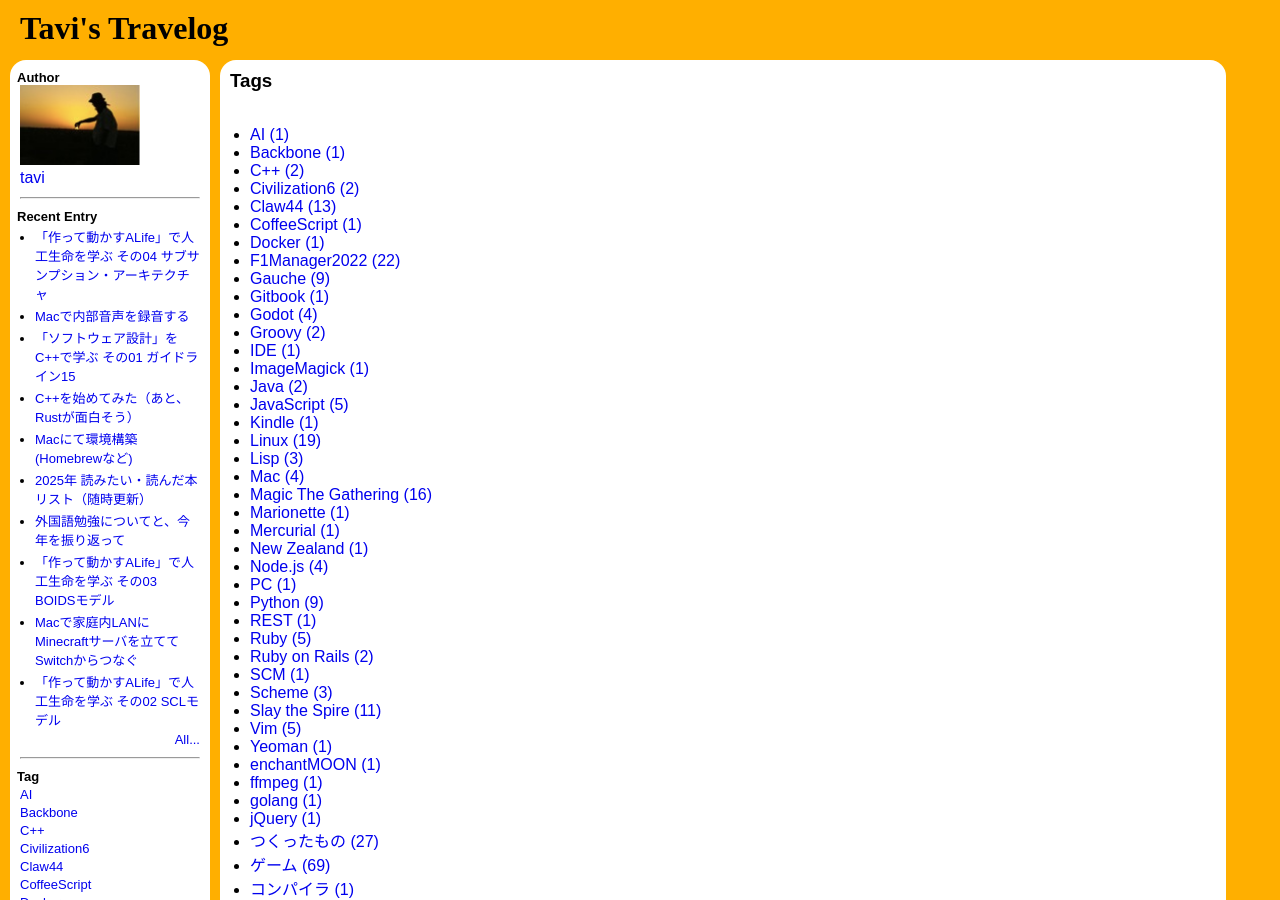
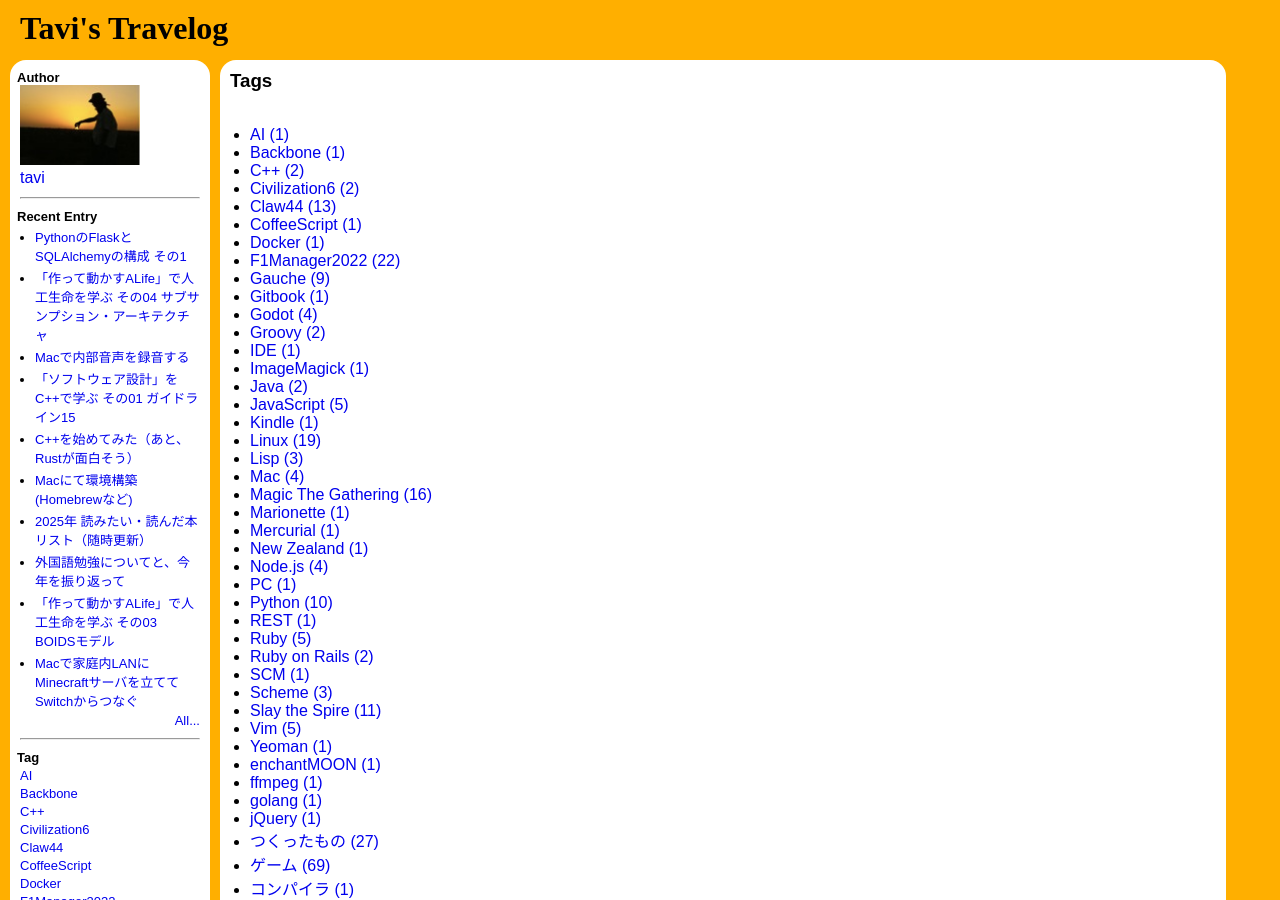
Before and after one commit to ryotakato/ryotakato.github.io, a Jekyll site: the page built from tags.html, in a window 1280 px wide and 900 px high. Built offline with Jekyll 4.4.1, drawn with Linux system fonts in a browser that asks for light colours; some of the changed lines change nothing that is shown; some of the changed text lies outside the part shown.

Commit message:
add article & modify article

````diff
--- a/_posts/2025-01-04-what-i-want-to-read-2025.md
+++ b/_posts/2025-01-04-what-i-want-to-read-2025.md
@@ -33,6 +33,21 @@
 2. [火星の人](#book-2)
 3. [City of the Rats (Deltora Quest 3)](#book-3)
 
+4. [旅をする木](#book-4)
+5. [隣り合わせの灰と青春](#book-5)
+6. [不死王](#book-6)
+7. [風よ、龍に届いているか](#book-7)
+8. [あなたも名探偵](#book-8)
+9. [The World's Poorest President Speaks Out](#book-9)
+10. [オルクセン王国史 １](#book-10)
+11. [オルクセン王国史 ２](#book-11)
+12. [オルクセン王国史 ３](#book-12)
+13. [オルクセン王国史 ４](#book-13)
+14. [三体](#book-14)
+15. [三体2 黒暗森林 上](#book-15)
+16. [三体2 黒暗森林 下](#book-16)
+17. [三体3 死神永生 上](#book-17)
+18. [三体3 死神永生 下](#book-18)
 
 
 
@@ -80,3 +95,100 @@
 まあ、話は知っているので、それのおかげではあるけども。
 
 とりあえず次の4作目も読むけど、IELTSがあるので、少し間をあける。
+
+
+
+### 旅をする木 {#book-4}
+
+<div class="AmaQuick-box" style="margin-bottom: 0px;"><div class="AmaQuick-image" style="float: left; margin: 0px 12px 1px 0px;"><a href="https://www.amazon.co.jp/dp/B09TKF5T68/?tag=tavi06-22" name="AmaQuicklink" target="_blank"><img src="https://m.media-amazon.com/images/I/41vYR6Am84L._SL200_.jpg" alt="旅をする木 (文春文庫)" style="border: none;"/></a></div><div class="AmaQuick-info" style="margin-bottom: 10px; line-height: 120%"><div class="AmaQuick-name" style="margin-bottom: 10px; line-height: 120%"><a href="https://www.amazon.co.jp/dp/B09TKF5T68/?tag=tavi06-22" name="AmaQuicklink" target="_blank">旅をする木 (文春文庫)</a><div class="AmaQuick-powered-date" style="font-size: 80%; margin-top: 5px; line-height: 120%">posted with <a href="https://creazy.net/amazon_quick_affiliate" title="AmaQuick" target="_blank">AmaQuick</a></div></div><div class="AmaQuick-detail">星野 道夫(著)</div><div class="AmaQuick-sub-info" style="float: left;"><div class="AmaQuick-link" style="margin-top: 5px"><a href="https://www.amazon.co.jp/dp/B09TKF5T68/?tag=tavi06-22" name="AmaQuicklink" target="_blank">Amazon.co.jpで詳細を見る</a></div></div></div><div class="AmaQuick-footer" style="clear: left"></div></div>
+
+2025/04/26 読了
+
+若い時、星野道夫さんにハマっていて、この本も何度となく読んだけど、
+母親が家に忘れていったので、
+
+
+### 隣り合わせの灰と青春 {#book-5}
+
+2025/04/28 読了
+
+### 不死王 {#book-6}
+
+2025/04/29 読了
+
+### 風よ、龍に届いているか {#book-7}
+
+読み中
+
+### あなたも名探偵 {#book-8}
+
+<div class="AmaQuick-box" style="margin-bottom: 0px;"><div class="AmaQuick-image" style="float: left; margin: 0px 12px 1px 0px;"><a href="https://www.amazon.co.jp/dp/4488400663/?tag=tavi06-22" name="AmaQuicklink" target="_blank"><img src="https://m.media-amazon.com/images/I/41OaBLjDAuL._SL200_.jpg" alt="あなたも名探偵 (創元推理文庫)" style="border: none;"/></a></div><div class="AmaQuick-info" style="margin-bottom: 10px; line-height: 120%"><div class="AmaQuick-name" style="margin-bottom: 10px; line-height: 120%"><a href="https://www.amazon.co.jp/dp/4488400663/?tag=tavi06-22" name="AmaQuicklink" target="_blank">あなたも名探偵 (創元推理文庫)</a><div class="AmaQuick-powered-date" style="font-size: 80%; margin-top: 5px; line-height: 120%">posted with <a href="https://creazy.net/amazon_quick_affiliate" title="AmaQuick" target="_blank">AmaQuick</a></div></div><div class="AmaQuick-detail">市川 憂人(著), 米澤 穂信(著), 東川 篤哉(著), 麻耶 雄嵩(著), 法月 綸太郎(著)</div><div class="AmaQuick-sub-info" style="float: left;"><div class="AmaQuick-link" style="margin-top: 5px"><a href="https://www.amazon.co.jp/dp/4488400663/?tag=tavi06-22" name="AmaQuicklink" target="_blank">Amazon.co.jpで詳細を見る</a></div></div></div><div class="AmaQuick-footer" style="clear: left"></div></div>
+
+2025/05/27 読了
+
+妻が子ども向けの、いつのまにか名探偵シリーズの一つかと勘違いして借りてきた本。
+子どもには少し早いので、僕が読んだ。
+有名なミステリー小説家のオムニバスって感じ。
+どれもまあまあ面白かったけど、自身の作品のスピンオフって感じが強かった。
+これを読んで実際にその人の本編シリーズ読んでみようかなと思ったのは、最初の、市川憂人さんぐらいかな。
+
+
+
+### The World's Poorest President Speaks Out {#book-9}
+
+2025/05/24 読了
+一度日本語版を読んだことあるが、ムヒカ元大統領が亡くなったので、追悼の意を込めて。
+彼が言ったスピーチをまとめてあるが、決して突飛なアイディアや革新的な発表をしているわけではない。
+一つ一つのことはかなり当たり前のことなのだが、
+やはりこれは誰が言っている言葉なのかというのが大事な点だろう。
+贅沢な暮らしをせず、自分に必要なことだけで暮らしている大統領が言うからこそ、
+説得力が全然違う。
+
+R.I.P.
+
+
+
+### オルクセン王国史 １ {#book-10}
+
+2025/06/09 読了
+感想は4巻まとめて。
+
+### オルクセン王国史 ２ {#book-11}
+
+2025/06/10 読了
+感想は4巻まとめて。
+
+### オルクセン王国史 ３ {#book-12}
+
+2025/06/15 読了
+感想は4巻まとめて。
+
+### オルクセン王国史 ４ {#book-13}
+
+2025/06/20 読了
+
+
+### 三体 {#book-14}
+
+2025/06/25 読了
+
+
+### 三体2 黒暗森林 上 {#book-15}
+
+2025/07/03 読了
+感想は下巻とともに。
+
+
+### 三体2 黒暗森林 下 {#book-16}
+
+2025/07/06 読了
+
+
+
+### 三体3 死神永生 上 {#book-17}
+
+読み中
+
+### 三体3 死神永生 下 {#book-18}
+
+読み中
--- /dev/null
+++ b/_posts/2025-07-09-python-flask-sqlalchemy-01.md
@@ -0,0 +1,40 @@
+---
+layout: post
+title: "PythonのFlaskとSQLAlchemyの構成 その1"
+tags : [Python]
+date: 2025-07-09 11:00:44
+---
+
+あまり体系だっていないが、メモ用。
+FlaskとSQLAlchemyを使って、Webアプリケーションを作る場合の構成について。
+
+venv環境を作った後のライブラリインストール
+
+```bash
+$ pip install flask sqlalchemy Flask-Sqlalchemy
+```
+
+クライアントサイドはReactとかがいいのだが、一旦今はFlaskのjinja2上でtemplateからhtmlを生成し返却ようにしている。
+DBはSQLiteなので特に何も他にインストールしなくても、標準でPythonに入っている。
+
+SQLAlchemyだけを検索すると、微妙に違うのだが、
+Flask-Sqlalchemyは、FlaskからSQLAlchemyを簡単に使えるライブラリなので、こっちを検索したほうが情報が見つかる。
+その中で、テーブル間のリレーションに関して有用なURLを貼っておく。
+1対1, 1対N, N対NのそれぞれでどうModelを作るか、N対Nで付加情報があった場合にどうするかをまとめてある。
+
+[Flask-SQLAlchemy Relationships: Exploring Relationship Associations - DEV Community](https://dev.to/freddiemazzilli/flask-sqlalchemy-relationships-exploring-relationship-associations-igo)
+[今更ながらFastAPI + SQLAlchemy でテーブルリレーションの実装まとめ（多対多） #sqlalchemy - Qiita](https://qiita.com/kenmaro/items/64d65ddc94499993c843)
+
+
+ちなみに、SQLAlchemyのリレーションでは、back_populatesとbackrefがあり、書き方の違いは下記。
+なお、backrefのほうが手軽だが、後での保守の容易さからするとback_populatesのほうが良いらしい。
+
+[SQLAlchemyのback_populatesとbackrefの違いとどちらも使わない場合 #Python - Qiita](https://qiita.com/1234224576/items/ba66838b32b99cce51d2)
+
+
+チュートリアル的な記事は下記。
+[【Python Flask】初心者プログラマーのWebアプリ#1 簡単なページ作成 #Python3 - Qiita](https://qiita.com/Bashi50/items/30065e8f54f7e8038323)
+
+
+
+一旦ここまで。
````
